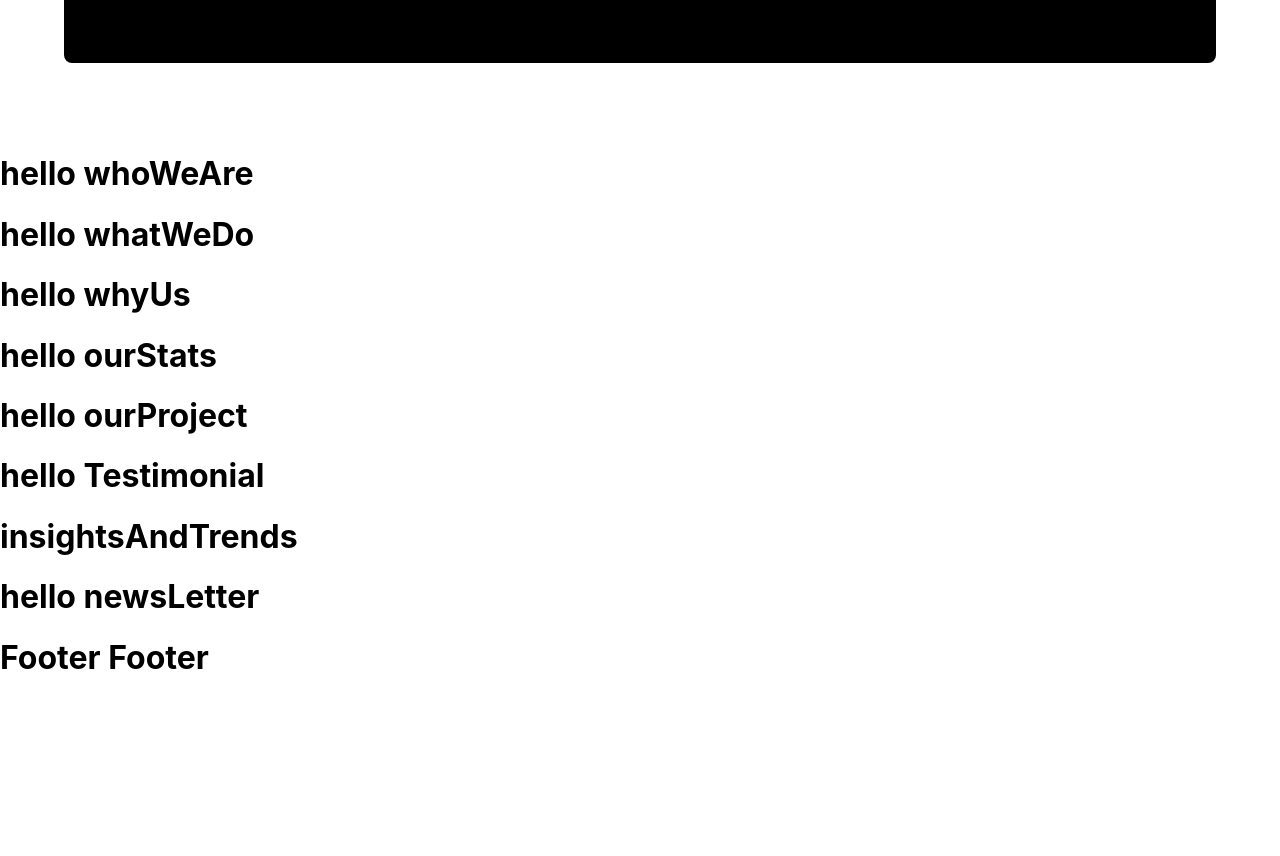
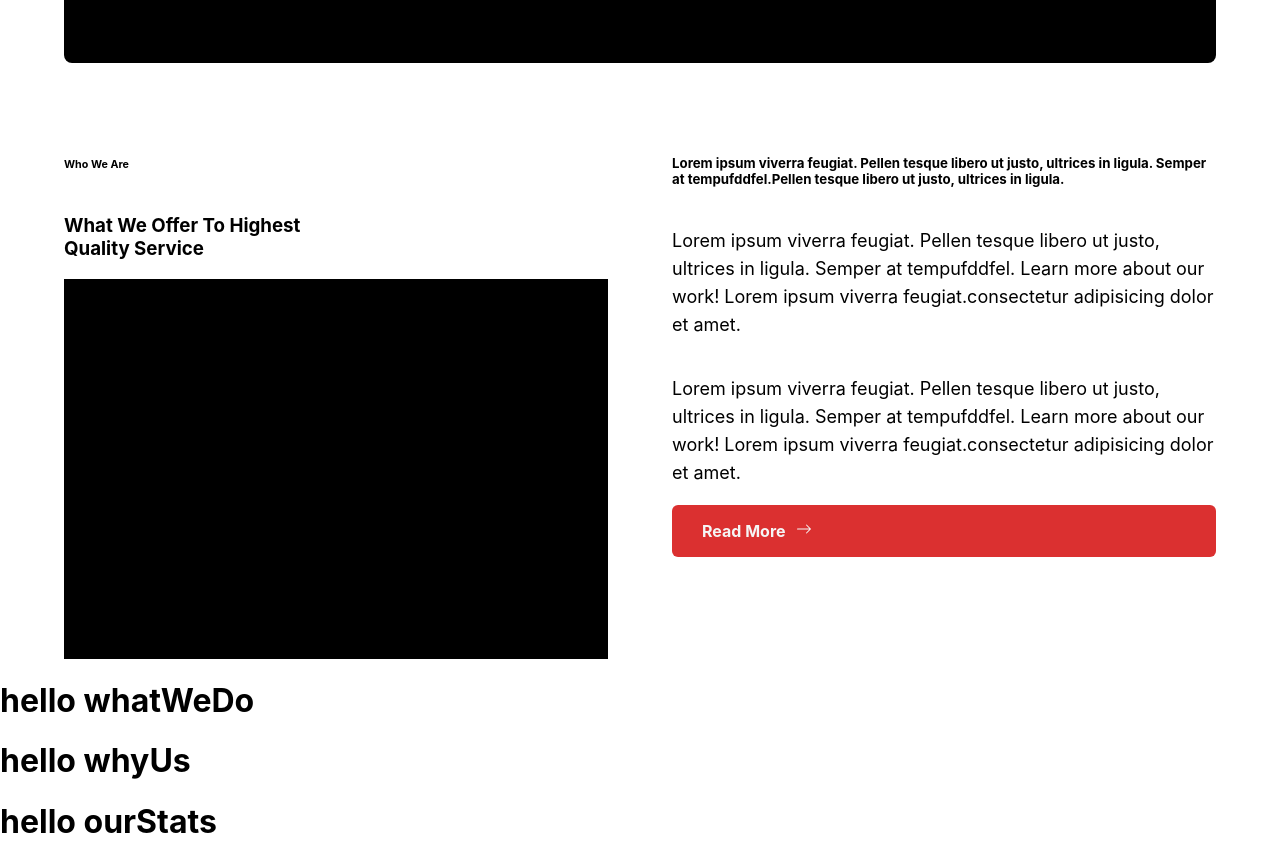
Before and after one commit to cirmuel99/April-Top-Brands, a React (Create React App) app: page / in a window 1280 px wide. Shown: the part 760-1616 px from the top of the page. Before the commit the page ends 1458 px from the top, so only its background shows below. Built offline with nearby package versions, Linux system fonts and the light colour scheme.

Commit message:
home page still in progress - implementing the componen

```diff
--- a/src/App.css
+++ b/src/App.css
@@ -71,3 +71,32 @@
   height: 190px;
   border-radius: 8px;
 }
+
+.wwa-h6 {
+  font-size: 14px;
+    font-weight: 600;
+    text-transform: uppercase;
+    line-height: 30px;
+    letter-spacing: 1px;
+    color: var(--primary-color);
+    display: block;
+    margin-bottom: 0px;
+}
+
+.wwa {
+  font-size: 44px;
+    line-height: 60px;
+    font-weight: 600;
+    margin-top: 0px;
+}
+
+.wwa-h5 {
+  font-size: 1.25rem;
+    font-weight: 600;
+    font-family: 'Hind Siliguri', sans-serif;
+    line-height: 1.5;
+}
+.wwa-p {
+  font-size: 18px;
+  line-height: 28px;
+}
--- a/src/component/WhoWeAre.js
+++ b/src/component/WhoWeAre.js
@@ -1,7 +1,30 @@
+import { BsArrowRight } from 'react-icons/bs'
+import { Link } from 'react-router-dom'
 const WhoWeAre = () => {
     return (
         <div className="whoWeAre">
-            <h1 className="whoWeAre">hello whoWeAre</h1>
+            <div style={{width: '90%', margin: 'auto', display: 'flex', gap: '4em'}}>
+                <div style={{display: 'flex', flexDirection: 'column', width: '50%'}}>
+                    <h6 wwa-h6>Who We Are</h6>
+                    <h3 wwa-h3>What We Offer To Highest <br/>Quality Service</h3>
+                    <div style={{height: '380px', background: 'black'}}></div>
+                </div>
+
+                <div style={{display: 'flex', flexDirection: 'column',  width:'50%'}}>
+                    <h5 wwa-h5>Lorem ipsum viverra feugiat. Pellen tesque libero ut justo, ultrices in
+                        ligula. Semper at tempufddfel.Pellen tesque libero ut justo, ultrices in ligula.
+                    </h5>
+                    <p className='wwa-p'>
+                    Lorem ipsum viverra feugiat. Pellen tesque libero ut justo, ultrices in ligula. Semper at tempufddfel.
+                        Learn more about our work! Lorem ipsum viverra feugiat.consectetur adipisicing dolor et amet.
+                    </p>
+                    <p className='wwa-p'>Lorem ipsum viverra feugiat. Pellen tesque libero ut justo, ultrices in ligula. Semper at tempufddfel.
+                        Learn more about our work! Lorem ipsum viverra feugiat.consectetur adipisicing dolor et amet.</p>
+                    <Link to='/about' className="read-more-link">Read More
+                        <BsArrowRight style={{marginLeft: '10px'}} />
+                    </Link>
+                </div>
+            </div>
         </div>
     )
 }
```
